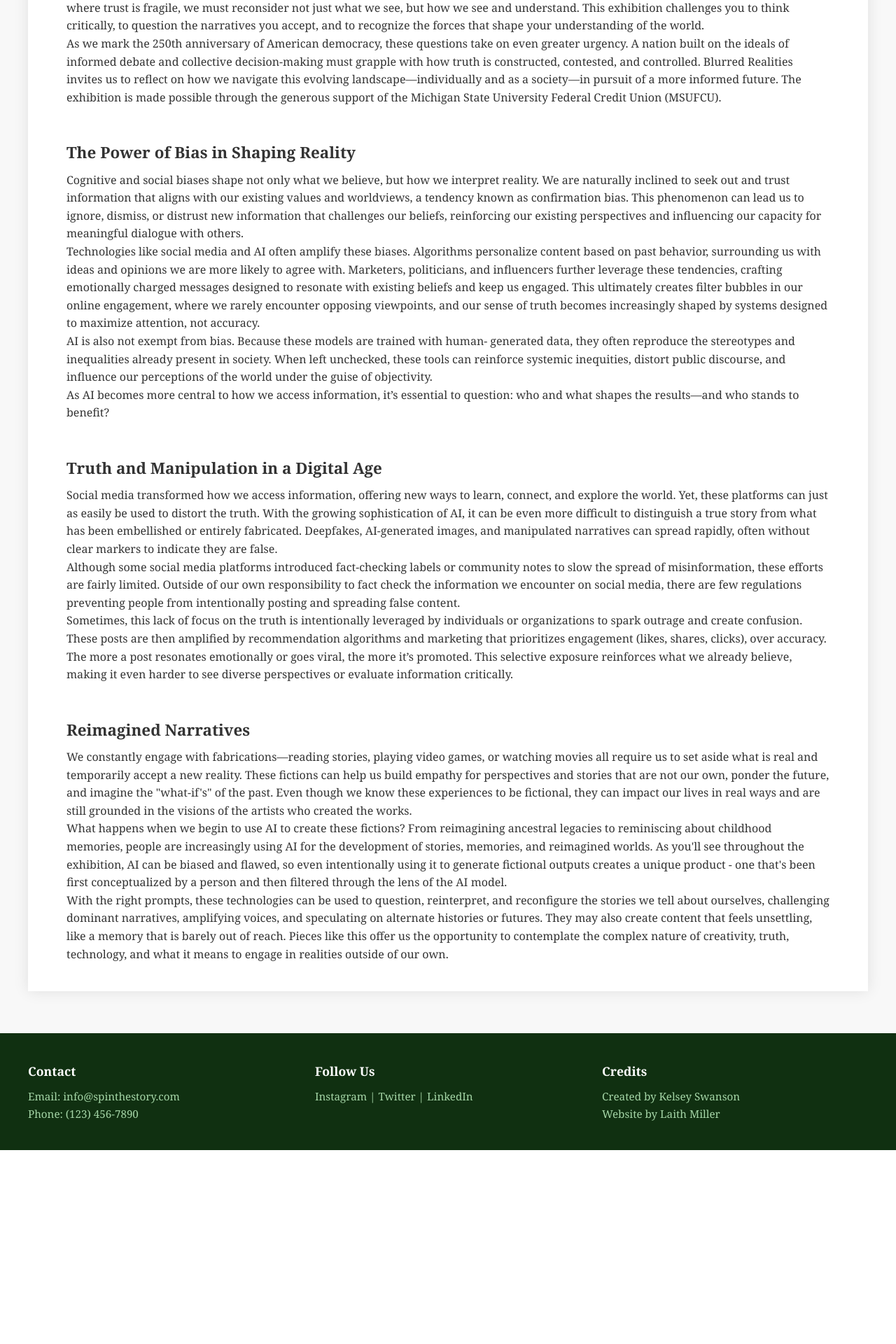
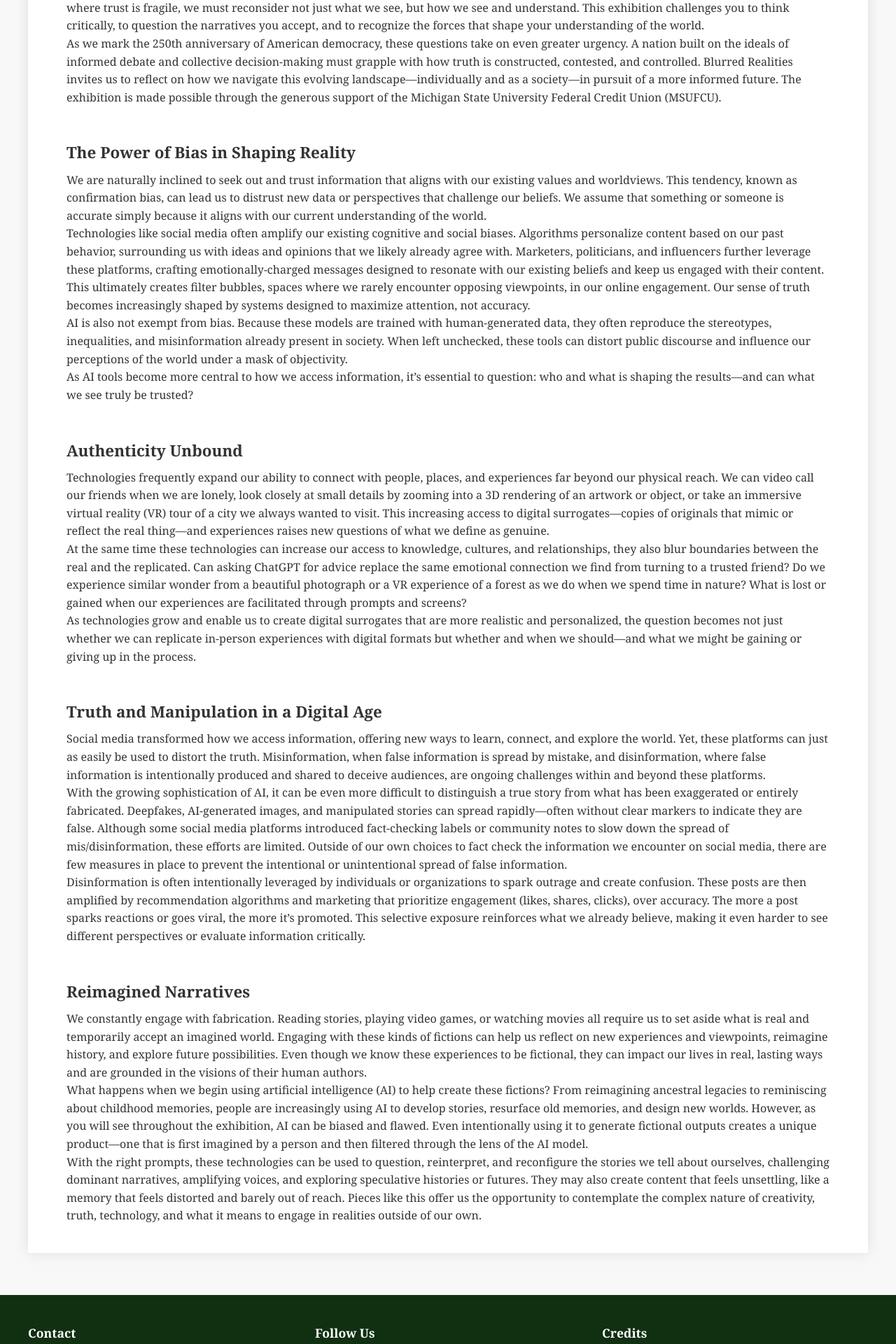
Before and after one commit to Lmillss/spinthestory, a Django app: page /about/ in a window 1280 px wide. Shown: the part 1520-3440 px from the top of the page at 70% size. Before the commit the page ends 3163 px from the top, so only its background shows below. Run offline with Django 4.2, Linux system fonts and the light colour scheme; grey boxes labelled with a size stand in for pictures from a placeholder-image service; some libraries are stand-ins or nearby versions.

Commit message:
updating about page

```diff
--- a/templates/about.html
+++ b/templates/about.html
@@ -460,84 +460,77 @@
                 <h3 class="column-headline">The Power of Bias in Shaping Reality</h3>
 
                 <p>
-                Cognitive and social biases shape not only what we believe, but how we interpret
-                reality. We are naturally inclined to seek out and trust information that aligns with our
-                existing values and worldviews, a tendency known as confirmation bias. This
-                phenomenon can lead us to ignore, dismiss, or distrust new information that challenges
-                our beliefs, reinforcing our existing perspectives and influencing our capacity for
-                meaningful dialogue with others.
+                We are naturally inclined to seek out and trust information that aligns with our existing values and worldviews.
+                This tendency, known as confirmation bias, can lead us to distrust new data or perspectives that challenge our beliefs.
+                We assume that something or someone is accurate simply because it aligns with our current understanding of the world.
                 </p>
                 <p>
-                Technologies like social media and AI often amplify these biases. Algorithms
-                personalize content based on past behavior, surrounding us with ideas and opinions we
-                are more likely to agree with. Marketers, politicians, and influencers further leverage
-                these tendencies, crafting emotionally charged messages designed to resonate with
-                existing beliefs and keep us engaged. This ultimately creates filter bubbles in our online
-                engagement, where we rarely encounter opposing viewpoints, and our sense of truth
-                becomes increasingly shaped by systems designed to maximize attention, not
-                accuracy.
+                Technologies like social media often amplify our existing cognitive and social biases.
+                Algorithms personalize content based on our past behavior, surrounding us with ideas and opinions that we likely already agree with.
+                Marketers, politicians, and influencers further leverage these platforms, crafting emotionally-charged messages designed to resonate with our existing beliefs and keep us engaged with their content.
+                This ultimately creates filter bubbles, spaces where we rarely encounter opposing viewpoints, in our online engagement.
+                Our sense of truth becomes increasingly shaped by systems designed to maximize attention, not accuracy.
                 </p>
                 <p>
-                AI is also not exempt from bias. Because these models are trained with human-
-                generated data, they often reproduce the stereotypes and inequalities already present
-                in society. When left unchecked, these tools can reinforce systemic inequities, distort
-                public discourse, and influence our perceptions of the world under the guise of
-                objectivity.
+                AI is also not exempt from bias. Because these models are trained with human-generated data, they often reproduce the stereotypes, inequalities, and misinformation already present in society.
+                 When left unchecked, these tools can distort public discourse and influence our perceptions of the world under a mask of objectivity.
                 </p>
                 <p>
-                As AI becomes more central to how we access information, it’s essential to question:
-                who and what shapes the results—and who stands to benefit?
+                As AI tools become more central to how we access information,
+                it’s essential to question: who and what is shaping the results—and can what we see truly be trusted?
+                </p>
+                    <br><br>
+                <h3 class="column-headline">Authenticity Unbound</h3>
+                <p>
+                Technologies frequently expand our ability to connect with people, places, and experiences far beyond our physical reach.
+                We can video call our friends when we are lonely, look closely at small details by zooming into a 3D rendering of an artwork or object, or take an immersive virtual reality (VR) tour of a city we always wanted to visit.
+                This increasing access to digital surrogates—copies of originals that mimic or reflect the real thing—and experiences raises new questions of what we define as genuine.
+                </p>
+                <p>
+                At the same time these technologies can increase our access to knowledge, cultures, and relationships, they also blur boundaries between the real and the replicated.
+                Can asking ChatGPT for advice replace the same emotional connection we find from turning to a trusted friend? Do we experience similar wonder from a beautiful photograph or a VR experience of a forest as we do when we spend time in nature?
+                What is lost or gained when our experiences are facilitated through prompts and screens?
+                </p>
+                <p>
+                As technologies grow and enable us to create digital surrogates that are more realistic and personalized,
+                the question becomes not just whether we can replicate in-person experiences with digital formats but whether and when we should—and what we might be gaining or giving up in the process.
                 </p>
                     <br><br>
                 <h3 class="column-headline">Truth and Manipulation in a Digital Age</h3>
                 <p>
-                Social media transformed how we access information, offering new ways to learn,
-                connect, and explore the world. Yet, these platforms can just as easily be used to distort
-                the truth. With the growing sophistication of AI, it can be even more difficult to
-                distinguish a true story from what has been embellished or entirely fabricated.
-                Deepfakes, AI-generated images, and manipulated narratives can spread rapidly, often
-                without clear markers to indicate they are false.
+                Social media transformed how we access information, offering new ways to learn, connect, and explore the world.
+                 Yet, these platforms can just as easily be used to distort the truth.
+                 Misinformation, when false information is spread by mistake, and disinformation, where false information is intentionally
+                 produced and shared to deceive audiences, are ongoing challenges within and beyond these platforms.
                 </p>
                 <p>
-                Although some social media platforms introduced fact-checking labels or community
-                notes to slow the spread of misinformation, these efforts are fairly limited. Outside of our
-                own responsibility to fact check the information we encounter on social media, there are
-                few regulations preventing people from intentionally posting and spreading false
-                content.
+                With the growing sophistication of AI, it can be even more difficult to distinguish a true story from what has been exaggerated or entirely fabricated.
+                Deepfakes, AI-generated images, and manipulated stories can spread rapidly—often without clear markers to indicate they are false.
+                Although some social media platforms introduced fact-checking labels or community notes to slow down the spread of mis/disinformation, these efforts are limited.
+                Outside of our own choices to fact check the information we encounter on social media, there are few measures in place to prevent the intentional or unintentional spread of false information.
                 </p>
                 <p>
-                Sometimes, this lack of focus on the truth is intentionally leveraged by individuals or
-                organizations to spark outrage and create confusion. These posts are then amplified by
-                recommendation algorithms and marketing that prioritizes engagement (likes, shares,
-                clicks), over accuracy. The more a post resonates emotionally or goes viral, the more
-                it’s promoted. This selective exposure reinforces what we already believe, making it
-                even harder to see diverse perspectives or evaluate information critically.
+                Disinformation is often intentionally leveraged by individuals or organizations to spark outrage and create confusion.
+                These posts are then amplified by recommendation algorithms and marketing that prioritize engagement (likes, shares, clicks), over accuracy.
+                The more a post sparks reactions or goes viral, the more it’s promoted. This selective exposure reinforces what we already believe,
+                making it even harder to see different perspectives or evaluate information critically.
                 </p>
                     <br><br>
                 <h3 class="column-headline">Reimagined Narratives</h3>
                 <p>
-                We constantly engage with fabrications—reading stories, playing video games, or
-                watching movies all require us to set aside what is real and temporarily accept a new
-                reality. These fictions can help us build empathy for perspectives and stories that are
-                not our own, ponder the future, and imagine the "what-if's" of the past. Even though we
-                know these experiences to be fictional, they can impact our lives in real ways and are
-                still grounded in the visions of the artists who created the works.
+                We constantly engage with fabrication. Reading stories, playing video games, or watching movies all require us to set aside what is real and temporarily accept an imagined world.
+                Engaging with these kinds of fictions can help us reflect on new experiences and viewpoints, reimagine history, and explore future possibilities.
+                Even though we know these experiences to be fictional, they can impact our lives in real, lasting ways and are grounded in the visions of their human authors.
                 </p>
                 <p>
-                What happens when we begin to use AI to create these fictions? From reimagining
-                ancestral legacies to reminiscing about childhood memories, people are increasingly
-                using AI for the development of stories, memories, and reimagined worlds. As you'll see
-                throughout the exhibition, AI can be biased and flawed, so even intentionally using it to
-                generate fictional outputs creates a unique product - one that's been first conceptualized
-                by a person and then filtered through the lens of the AI model.
+                What happens when we begin using artificial intelligence (AI) to help create these fictions? From reimagining ancestral legacies to reminiscing about childhood memories,
+                people are increasingly using AI to develop stories, resurface old memories, and design new worlds. However, as you will see throughout the exhibition, AI can be biased and flawed.
+                Even intentionally using it to generate fictional outputs creates a unique product—one that is first imagined by a person and then filtered through the lens of the AI model.
                 </p>
                 <p>
-                With the right prompts, these technologies can be used to question, reinterpret, and
-                reconfigure the stories we tell about ourselves, challenging dominant narratives,
-                amplifying voices, and speculating on alternate histories or futures. They may also
-                create content that feels unsettling, like a memory that is barely out of reach. Pieces like
-                this offer us the opportunity to contemplate the complex nature of creativity, truth,
-                technology, and what it means to engage in realities outside of our own.
+                With the right prompts, these technologies can be used to question, reinterpret, and reconfigure the stories we tell about ourselves, challenging dominant narratives, amplifying voices,
+                and exploring speculative histories or futures. They may also create content that feels unsettling, like a memory that feels distorted and barely out of reach.
+                Pieces like this offer us the opportunity to contemplate the complex nature of creativity, truth, technology, and what it means to engage in realities outside of our own.
                 </p>
             </div>
         </div>
```
